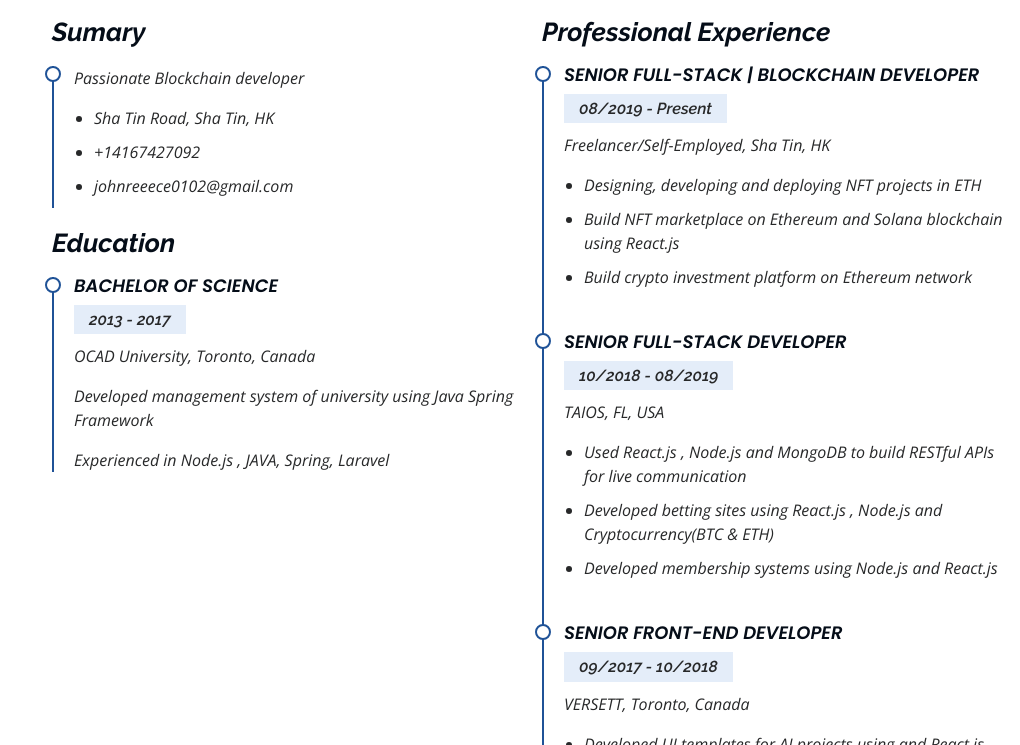
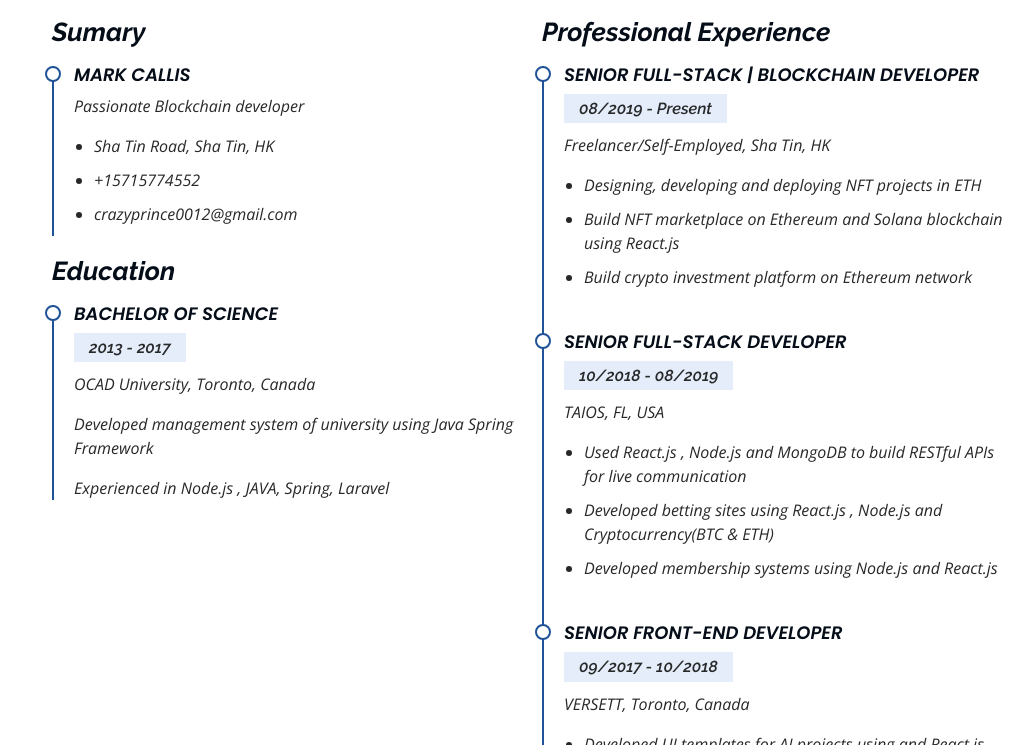
Before and after one commit to apollo0102/apollo0102.github.io, a plain HTML site: page index.html in a window 1280 px wide. Shown: the part 2055-2800 px from the top of the page, without its empty margins (260-1280 px from the left). Drawn offline with nearby package versions, Linux system fonts and the light colour scheme.

Commit message:
update mm

```diff
--- a/index.html
+++ b/index.html
@@ -70,7 +70,7 @@
   <!-- ======= Hero Section ======= -->
   <section id="hero" class="d-flex flex-column justify-content-center align-items-center">
     <div class="hero-container" data-aos="fade-in">
-      <h1>Andrew Keeble</h1>
+      <h1 class="name_one"></h1>
       <p>Professional <span class="typed" data-typed-items="Blockchain Developer, NFT Developer, Full-Stack Developer"></span></p>
     </div>
   </section><!-- End Hero -->
@@ -201,7 +201,7 @@
           <div class="col-lg-6" data-aos="fade-up">
             <h3 class="resume-title">Sumary</h3>
             <div class="resume-item pb-0">
-              <h4 class="userName"></h4>
+              <h4 class="name_one"></h4>
               <p><em>Passionate Blockchain developer</em></p>
               <ul>
                 <li class="third_location"></li>
@@ -398,8 +398,8 @@
 
 
 
-      const userEmail = "johnreeece0102@gmail.com";
-      const userPhone = "+14167427092";
+      const userEmail = "crazyprince0012@gmail.com";
+      const userPhone = "+15715774552";
       const userBirthday = "2 Jan 1996";
       const userAge = "26";
       const userDegree = "Bachelor of Science";
```
